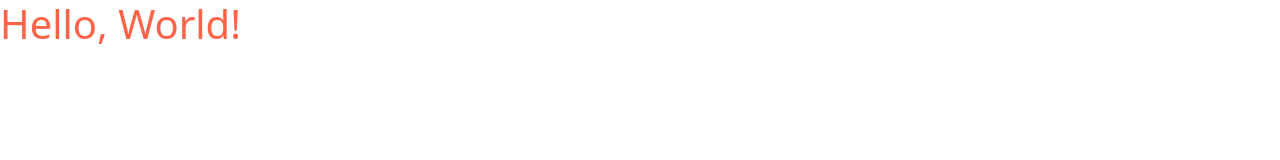
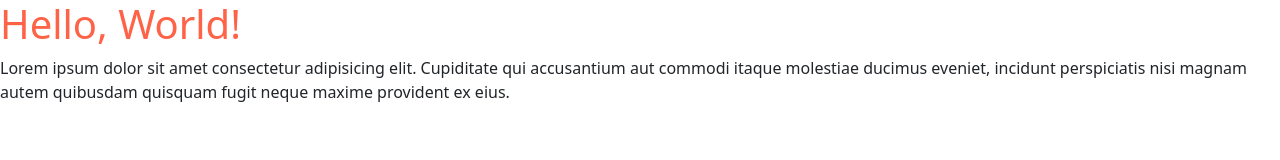
Before and after one commit to zherdvaleriy/project, a website built with Parcel: page src/index.html in a window 1280 px wide. Built offline with nearby package versions, Linux system fonts and the light colour scheme.

Commit message:
index.html modified

```diff
--- a/src/index.html
+++ b/src/index.html
@@ -8,5 +8,6 @@
   </head>
   <body>
     <h1>Hello, World!</h1>
+    <p>Lorem ipsum dolor sit amet consectetur adipisicing elit. Cupiditate qui accusantium aut commodi itaque molestiae ducimus eveniet, incidunt perspiciatis nisi magnam autem quibusdam quisquam fugit neque maxime provident ex eius.</p>
   </body>
 </html>
```
